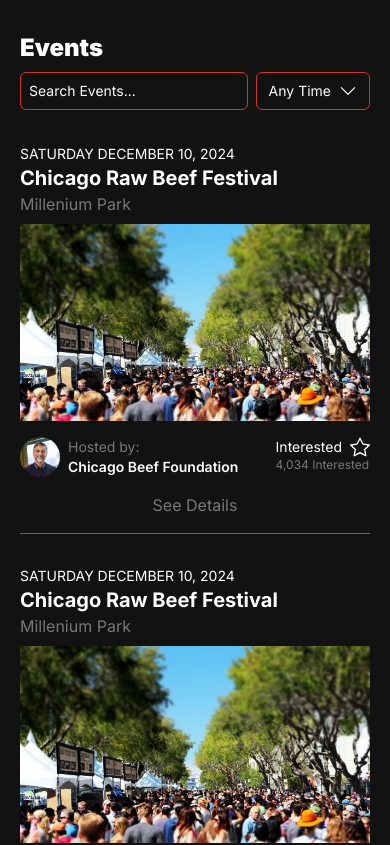
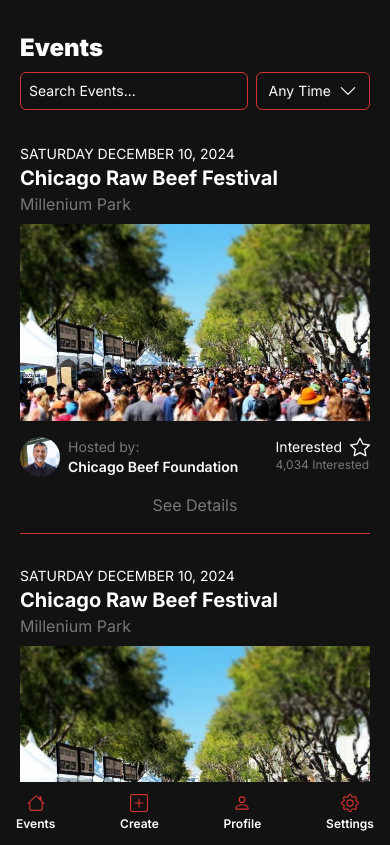
Before and after one commit to rnastoff/shindig, a Next.js app: page / in a window 390 px wide. Shown: the top 845 px of the page. Built offline with nearby package versions, Linux system fonts and the light colour scheme.

Commit message:
mobile nav

```diff
--- a/src/app/page.tsx
+++ b/src/app/page.tsx
@@ -6,6 +6,7 @@ import Link from "next/link";
 import Navbar from "@/components/Navbar";
 import Events from "@/components/Events";
 import CategoriesSidebar from "@/components/CategoriesSidebar";
+import NavMobile from "@/components/NavMobile";
 
 export default function Home() {
   return (
@@ -13,6 +14,7 @@ export default function Home() {
       <div className="relative lg:max-w-7xl max-w-3xl w-full h-screen ">
         <div className="relative scale-1">
           <Navbar />
+          <NavMobile />
           <CategoriesSidebar />
         </div>
         <Events />
--- a/src/components/NavMobile.tsx
+++ b/src/components/NavMobile.tsx
@@ -1,9 +1,44 @@
+import Link from "next/link";
 
+import { House } from "react-bootstrap-icons";
+import { Calendar } from "react-bootstrap-icons";
+import { PlusSquare } from "react-bootstrap-icons";
+import { Person } from "react-bootstrap-icons";
+import { Gear } from "react-bootstrap-icons";
 
 const NavMobile = () => {
+  const iconSize = 18;
+
   return (
-
-  )
-}
+    <nav className="sm:hidden block fixed bottom-0 bg-background z-1 px-4 py-3 w-full">
+      <ul className="flex justify-between">
+        <li>
+          <Link href="/" className="flex flex-col justify-items-center align-center">
+            <House color={"#d33232"} size={iconSize} className="self-center" />
+            <p className="text-white text-xs font-semibold mt-1">Events</p>
+          </Link>
+        </li>
+        <li>
+          <Link href="/" className="flex flex-col justify-items-center align-center">
+            <PlusSquare color={"#d33232"} size={iconSize} className="self-center" />
+            <p className="text-white text-xs font-semibold mt-1">Create</p>
+          </Link>
+        </li>
+        <li>
+          <Link href="/" className="flex flex-col justify-items-center align-center">
+            <Person color={"#d33232"} size={iconSize} className="self-center" />
+            <p className="text-white text-xs font-semibold mt-1">Profile</p>
+          </Link>
+        </li>
+        <li>
+          <Link href="/" className="flex flex-col justify-items-center align-center">
+            <Gear color={"#d33232"} size={iconSize} className="self-center" />
+            <p className="text-white text-xs font-semibold mt-1">Settings</p>
+          </Link>
+        </li>
+      </ul>
+    </nav>
+  );
+};
 
 export default NavMobile;
```
